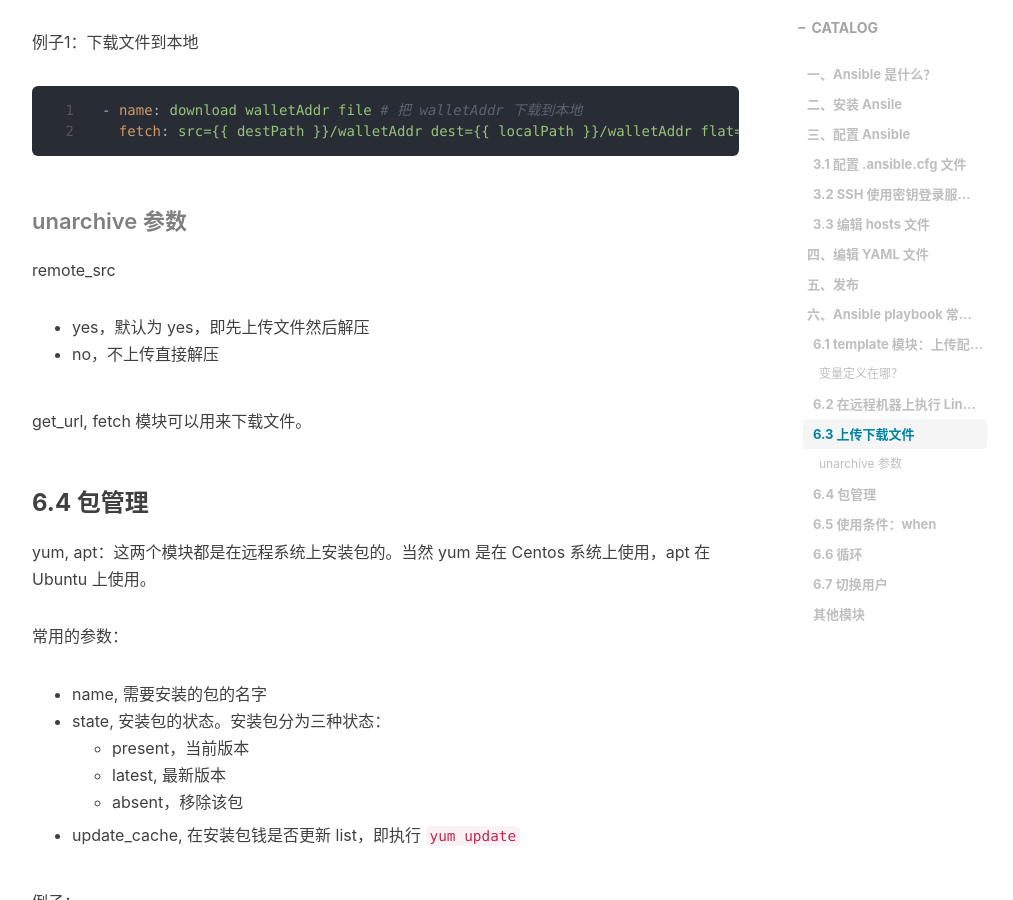
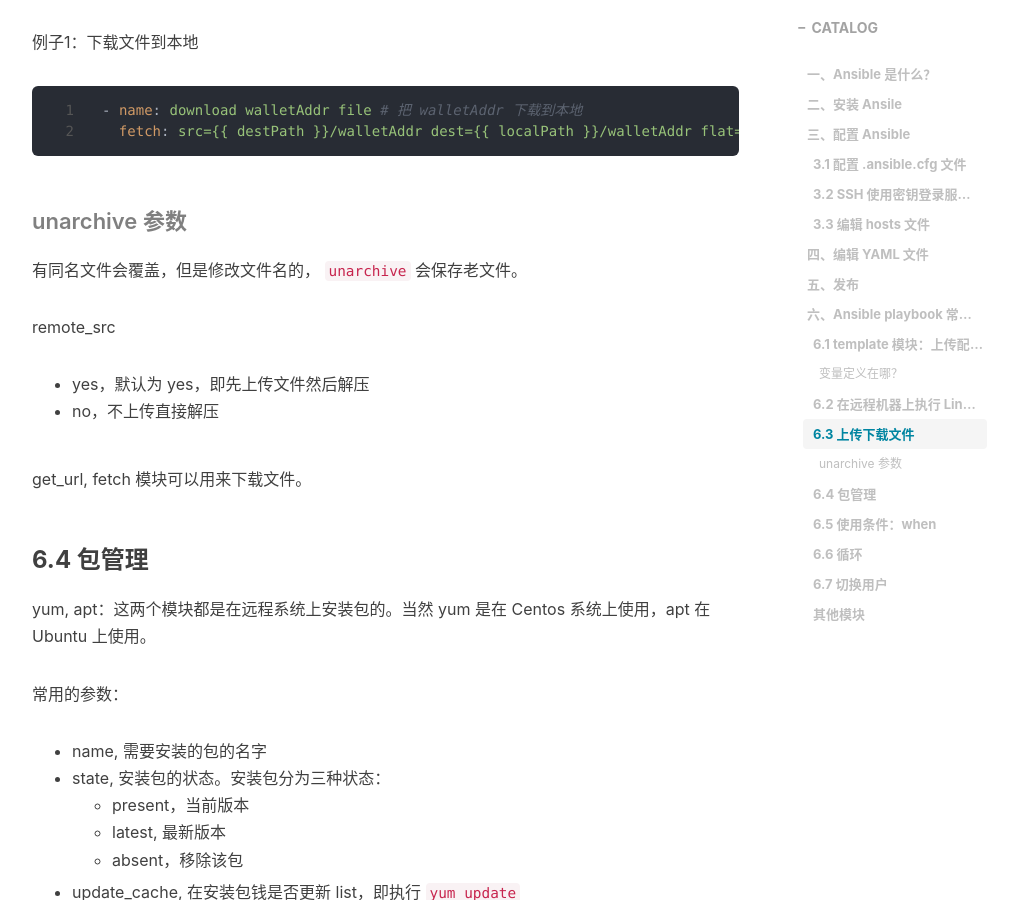
Before and after one commit to kougazhang/oom, a Jekyll site: the page built from _posts/2021-05-28-ansible.md, in a window 1280 px wide and 900 px high, scrolled down 6259 px. Shown: the whole window, without its empty margins (233-1246 px from the left). Built offline with Jekyll 4.4.1, drawn with Linux system fonts in a browser that asks for light colours; nearby versions of some CDN libraries; comment, search, counter and statistics services are not loaded.

Commit message:
update ansiblel

```diff
--- a/_posts/2021-05-28-ansible.md
+++ b/_posts/2021-05-28-ansible.md
@@ -194,6 +194,8 @@ unarchive 的参数：
 {% endraw %}
 
 #### unarchive 参数
+有同名文件会覆盖，但是修改文件名的， `unarchive` 会保存老文件。
+
 remote_src
 + yes，默认为 yes，即先上传文件然后解压
 + no，不上传直接解压
```
